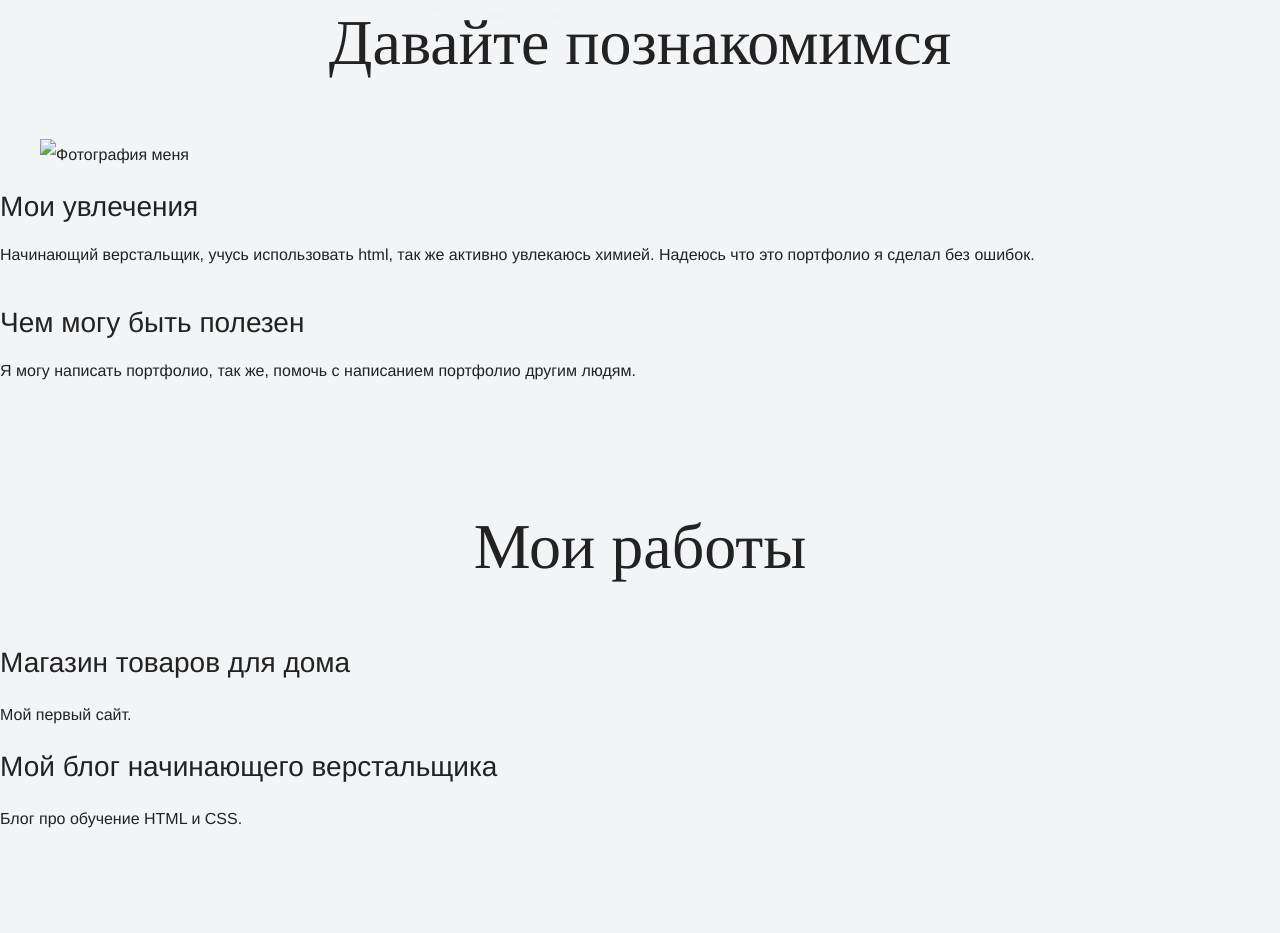
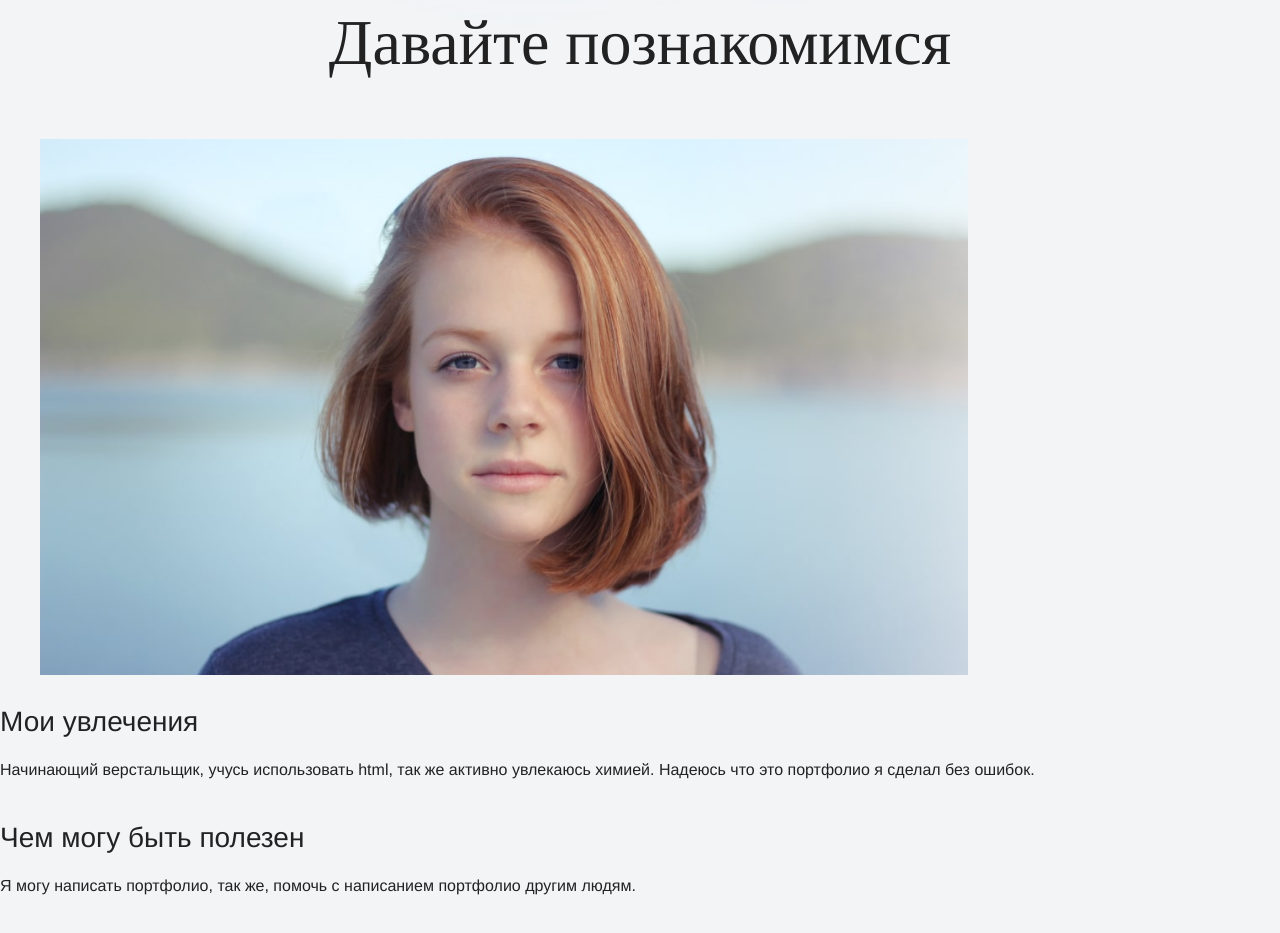
Before and after one commit to emil606/emil, a plain HTML site: page index.html in a window 1280 px wide. Shown: the part 1033-1966 px from the top of the page. Drawn offline with Linux system fonts and the light colour scheme; files whose address does not match are found by name.

Commit message:
redacting

```diff
--- a/index.html
+++ b/index.html
@@ -22,7 +22,7 @@
     <section class="intro">
       <h2 class="subheading">Давайте познакомимся</h2>
 <figure>
-  <img src="img/user.jpg" width="928" height="536" alt="Фотография меня">
+  <img src="user.jpg" width="928" height="536" alt="Фотография меня">
 </figure>
       <h3>Мои увлечения</h3>
       <p>Начинающий верстальщик, учусь использовать html, так же активно увлекаюсь химией. Надеюсь что это портфолио я сделал без ошибок.</p>
```
